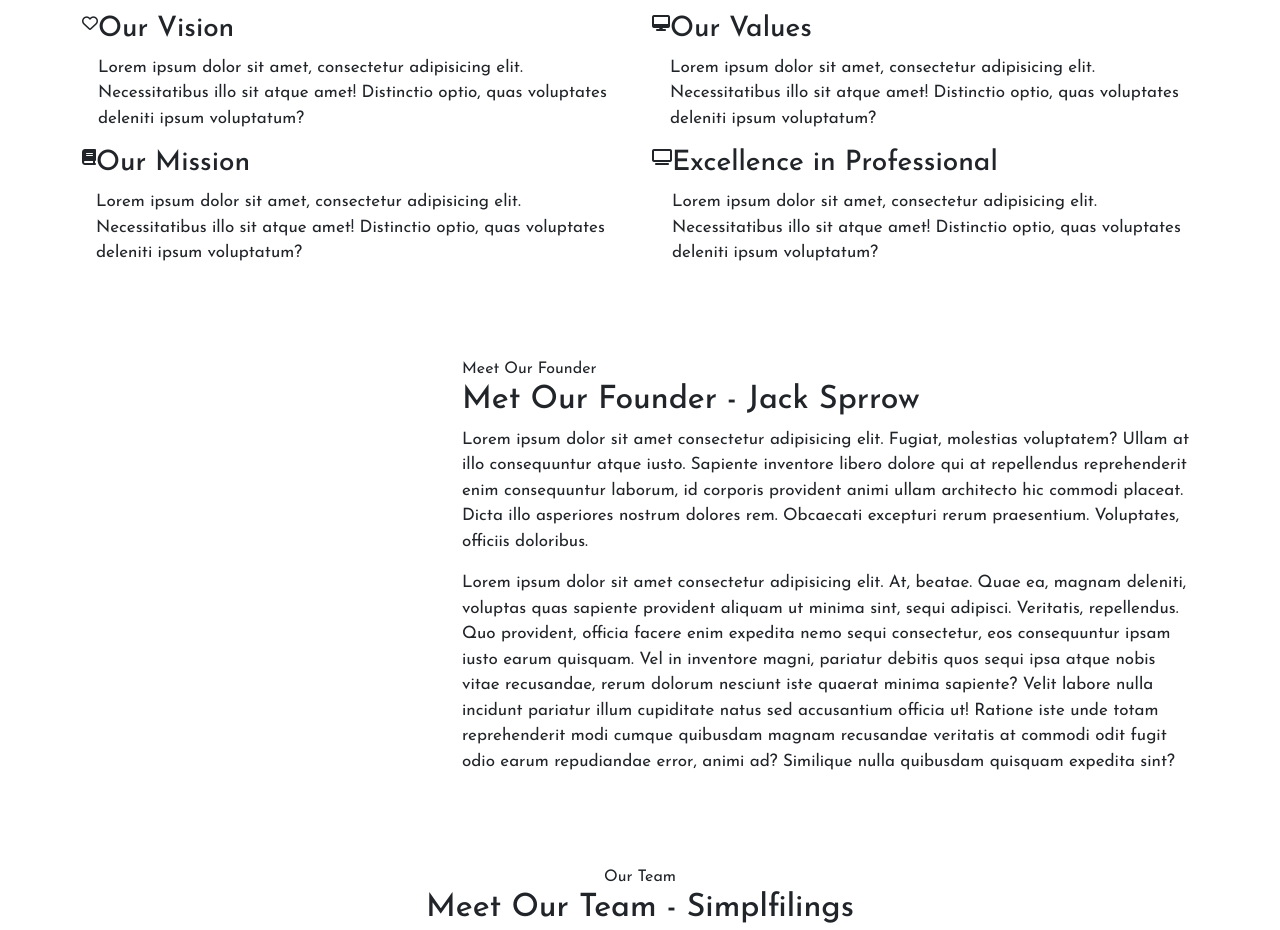
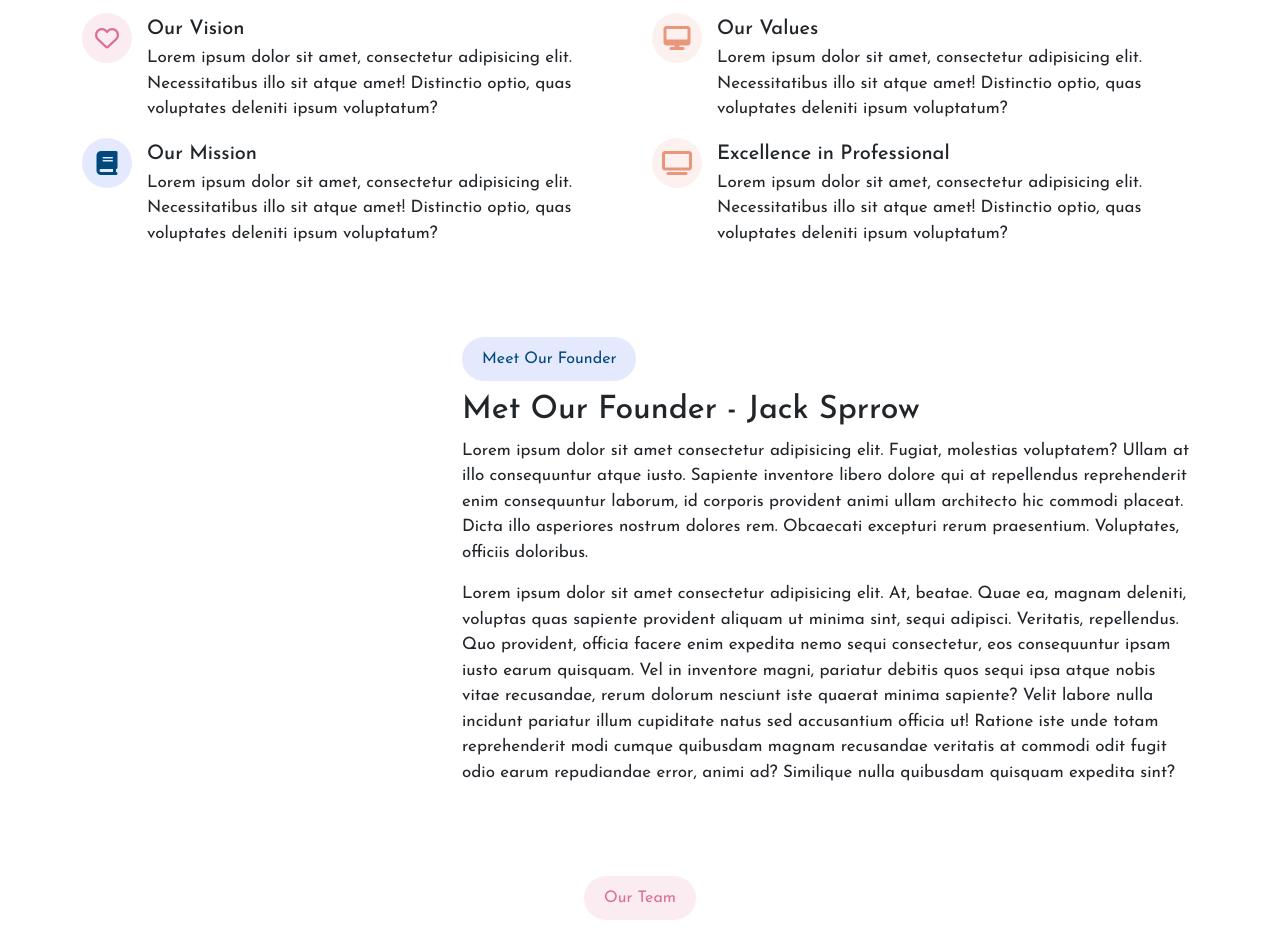
Before and after one commit to amansharma58/simplfilings, a plain HTML site: page about.html in a window 1280 px wide. Shown: the part 900-1830 px from the top of the page. Drawn offline with nearby package versions, Linux system fonts and the light colour scheme.

Commit message:
Update style.css

```diff
--- a/style.css
+++ b/style.css
@@ -880,3 +880,66 @@ body{
     border-radius: 3px;
     color: #ffffff;
 }
+/* about us page css */
+
+.aboutmiddle-icon{
+  width: 50px;
+    min-width: 50px;
+    height: 50px;
+    background: #db709321;
+    display: flex;
+    border-radius: 100%;
+    align-items: center;
+    justify-content: center;
+    margin-right: 15px;
+}
+.aboutmiddle-icon i{
+  font-size: 24px;
+  /* color: #db7093; */
+}
+.bg-pink{
+  background: #db709321;
+  color: #db7093;
+}
+.bg-orange{
+  background: #e9967a21;
+  color: #e9967a;
+}
+.bg-blue{
+  background: #2f57ef21;
+  color: #01487c;
+}
+.aboutmiddle-content h3{
+      font-weight: 500;
+    font-size: 20px;
+    line-height: 32px;
+    margin-bottom: 0;
+}
+.aboutfounder-content span{
+  background: #2f57ef21;
+  color: #01487c;
+  padding: 10px 20px;
+  border-radius: 30px;
+  margin-bottom: 10px;
+}
+.aboutfounder-image img{
+  border-radius: 20px;
+  outline: 2px solid white;
+    outline-offset: -10px;
+}
+.ourteam-heading span{
+    background: #db709321;
+    color: #db7093;
+  padding: 10px 20px;
+  border-radius: 30px;
+  margin-bottom: 10px;
+}
+.ourteam-heading{
+  padding-bottom: 50px;
+}
+.ourteam{
+  margin-bottom: 30px;
+}
+.ourteam-content{
+  padding: 10px 0px;
+}
```
